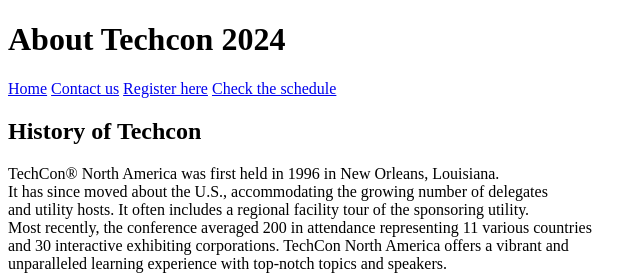
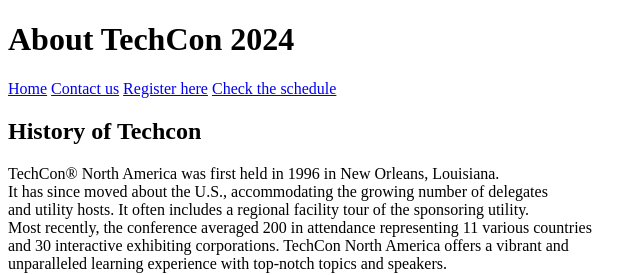
Before and after one commit to ellibertador00/TechCon_HTML, a plain HTML site: page techcon_website/about.html in a window 1280 px wide. Shown: the top 275 px of the page, 0-640 px from the left. Drawn offline with Linux system fonts and the light colour scheme.

Commit message:
add about.html

```diff
--- a/techcon_website/about.html
+++ b/techcon_website/about.html
@@ -5,9 +5,10 @@
   <meta name="viewport" content="width=device-width, initial-scale=1.0">
   <title>Document</title>
 </head>
+
 <body>
   <header>
-    <h1>About Techcon 2024 </h1>
+    <h1>About TechCon 2024 </h1>
     <nav>
       <a href="./index.html" target="_blank">Home</a>
       <a href="./contact.html" target="_blank">Contact us</a>
```
